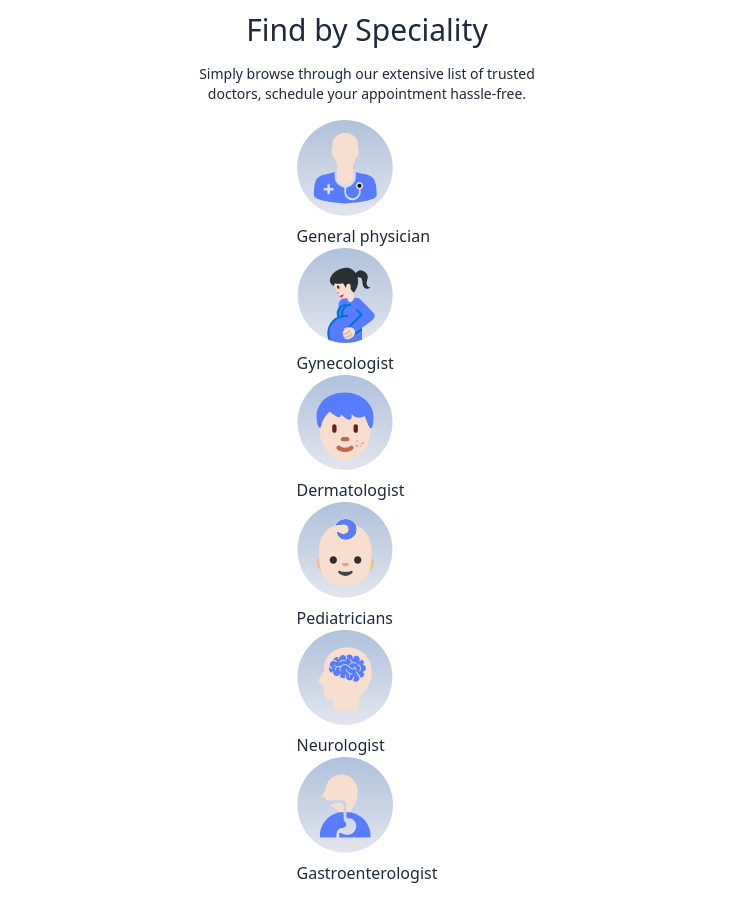
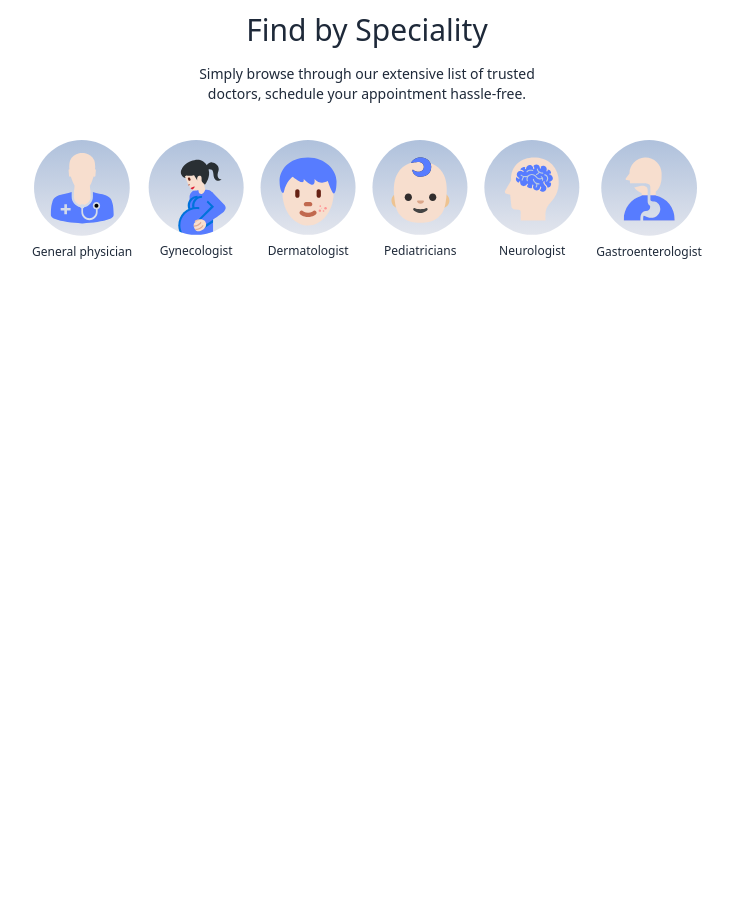
Before and after one commit to monaheng101/HealthPros, a React (Vite) app in the folder HealthPros/: page / in a window 1280 px wide. Shown: the part 780-1702 px from the top of the page, without its empty margins (273-1006 px from the left). After the commit the page ends 1104 px from the top, so only its background shows below. Built offline with nearby package versions, Linux system fonts and the light colour scheme.

Commit message:
complete speciality menu

```diff
--- a/HealthPros/src/components/SpecialityMenu.jsx
+++ b/HealthPros/src/components/SpecialityMenu.jsx
@@ -7,9 +7,9 @@ const SpecialityMenu = () => {
     <div className='flex flex-col items-center gap-4 py-16 text-gray-800' id='speciality'>
         <h1 className='text-3xl font-medium'>Find by Speciality</h1>
         <p className='sm:w-1/3 text-center text-sm'>Simply browse through our extensive list of trusted doctors, schedule your appointment hassle-free.</p>
-        <div flex sm:justify-center gap-4 pt-5 w-full overflow-scroll>
+        <div className='flex sm:justify-center gap-4 pt-5 w-full overflow-scroll'>
           {specialityData.map((item,index)=>(
-            <Link key={index} to={`/doctors/${item.speciality}`}>
+            <Link onClick={()=>scrollTo(0,0)} className='flex flex-col items-center text-xs cursor-pointer shrink-0 hover:translate-y-[-10px] transition-all duration-500' key={index} to={`/doctors/${item.speciality}`}>
               <img className='w-16 sm:w-24 mb-2' src={item.image} alt="" />
               <p>{item.speciality}</p>
             </Link>
--- a/HealthPros/src/index.css
+++ b/HealthPros/src/index.css
@@ -9,3 +9,7 @@
 .active hr {
     @apply block
 }
+
+::-webkit-scrollbar{
+  @apply hidden
+}
```
